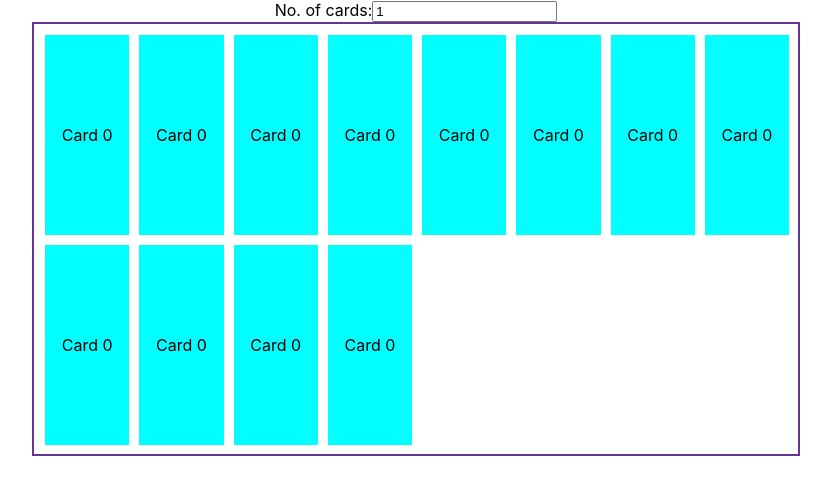
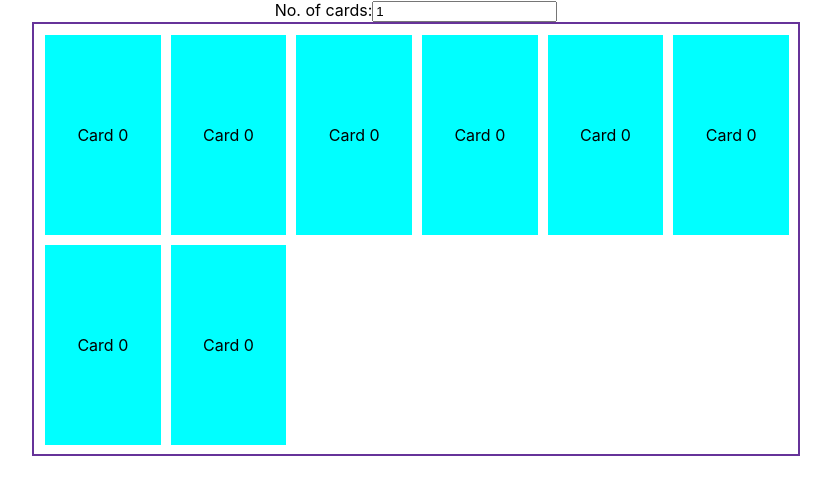
Before and after one commit to Bikash868/grid-app, a React (Create React App) app: page / in a window 1280 px wide. Shown: the top 494 px of the page, without its empty margins (224-1055 px from the left). Built offline with nearby package versions, Linux system fonts and the light colour scheme.

Commit message:
updated data size

```diff
--- a/src/App.js
+++ b/src/App.js
@@ -7,7 +7,6 @@ function App() {
   const [val,setVal] = useState(1);
 
   const handleClick = (event) => {
-      // console.log("event:",event.target.value)
       setVal(event.target.value)
   }
 
--- a/src/Components/ImageContainer.js
+++ b/src/Components/ImageContainer.js
@@ -6,10 +6,12 @@ const ImageContainer = ({val}) => {
     useEffect(()=>{
         const arr = [ ];
         let len;
-        if(val<12) {
-            len = 12;
+        if(val<8) {
+            len = 8;
+        } else if(val<16){
+            len = 16; //12*8
         } else {
-            len = 97; //12*8
+            len = 25 //24+1 ->scroll ->infinite data
         }
 
         for (let i = 0; i < len; i++) {
--- a/src/index.css
+++ b/src/index.css
@@ -43,26 +43,33 @@ code {
 /*For Desktop*/
 @media screen and (min-width: 1024px) {
   .Container {
-    --num-cols: 12;
-    --num-rows: 8;
+    --num-cols: 8;
+    --num-rows: ;
   }
 }
 
 /* For Tablet View */
-@media screen and (min-device-width: 768px)
+@media screen and (min-device-width: 750px)
 and (max-device-width: 1024px) {
   .Container {
-    --num-cols: 8;
+    --num-cols: 6;
     --num-rows: 4;
   }
 }
 
-/* For Mobile Portrait View */
-@media screen and (max-device-width: 480px)
+@media screen and (max-device-width: 749px)
+{
+  .Container {
+    --num-cols: 5;
+    --num-rows: 4;
+  }
+}
+
+@media screen and (max-device-width: 550px)
 and (orientation: portrait) {
   .Container {
-    --num-cols: 7;
-    --num-rows: 3;
+    --num-cols: 3;
+    --num-rows: 2;
   }
 }
 
```
